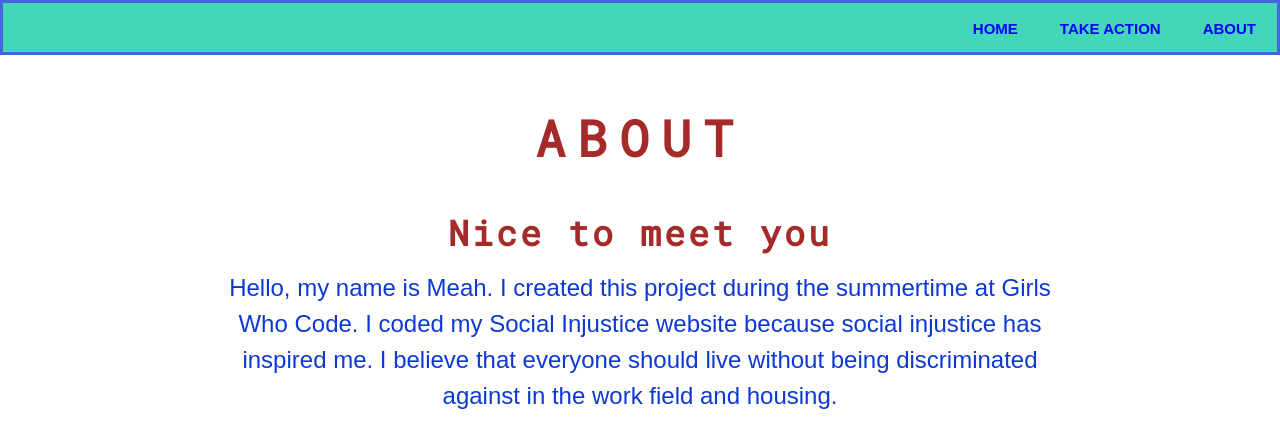
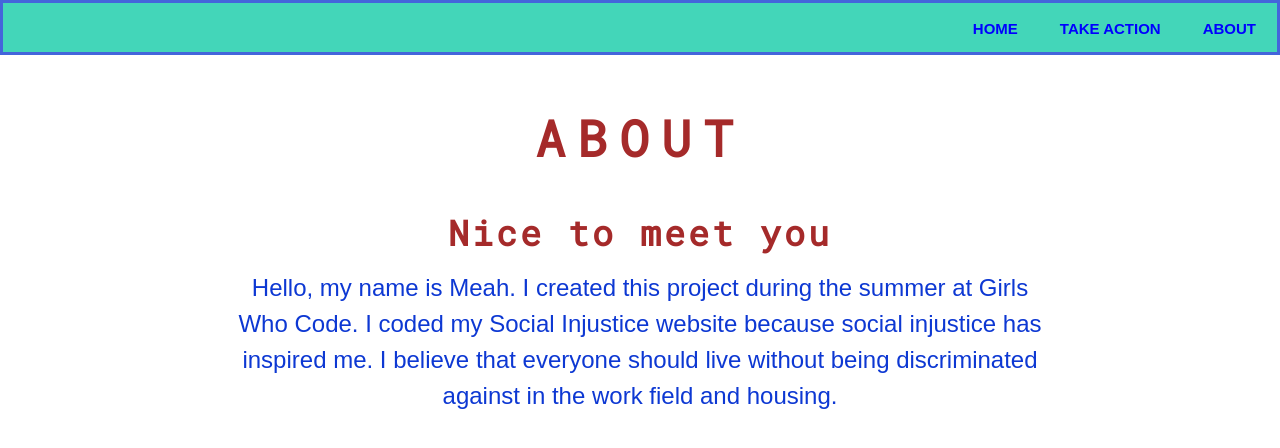
Before and after one commit to meahxo/MEAHLATIMER.github.io, a plain HTML site: page about.html in a window 1280 px wide. Drawn offline with Linux system fonts and the light colour scheme.

Commit message:
about.html

```diff
--- a/about.html
+++ b/about.html
@@ -40,7 +40,7 @@
 
       <h2>Nice to meet you</h2>
         <p>
-         Hello, my name is Meah. I created this project during the summertime at Girls Who Code. I coded my Social Injustice website because social injustice has inspired me. I believe that everyone should live without being discriminated against in the work field and housing.
+         Hello, my name is Meah. I created this project during the summer at Girls Who Code. I coded my Social Injustice website because social injustice has inspired me. I believe that everyone should live without being discriminated against in the work field and housing.
         </p>
 
     </main>
```
